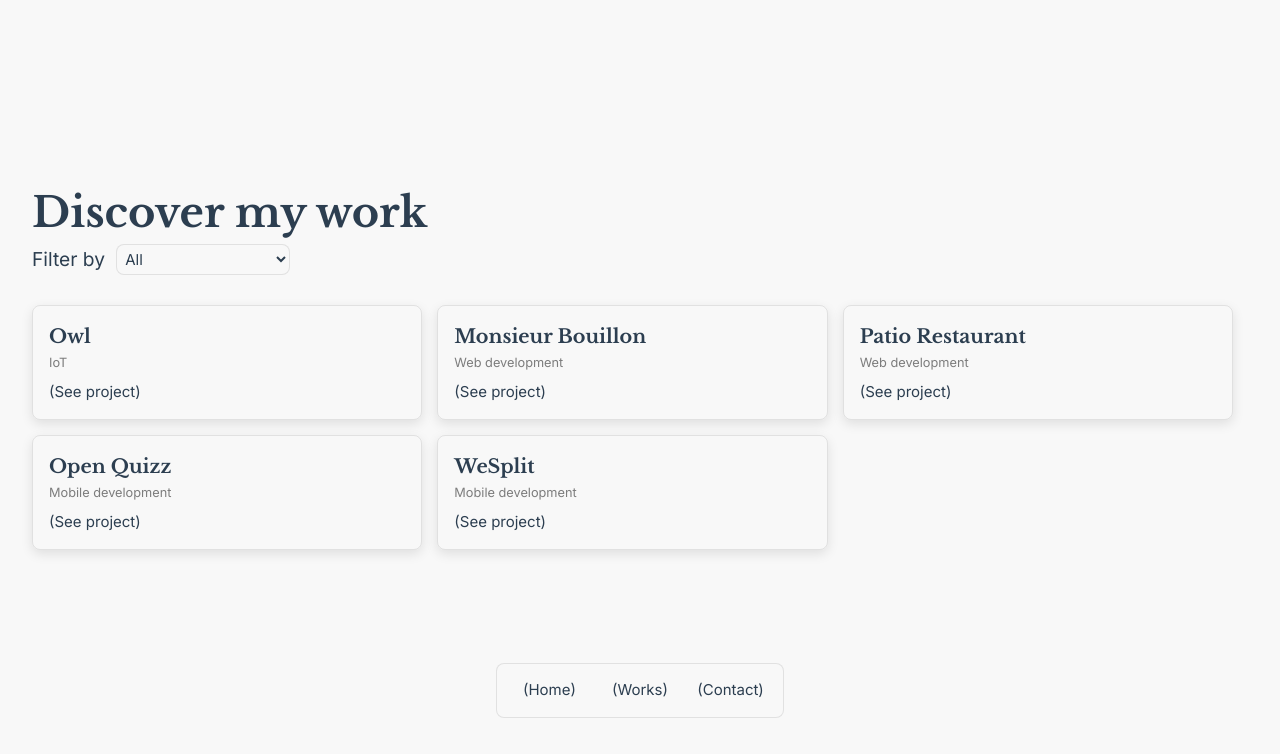
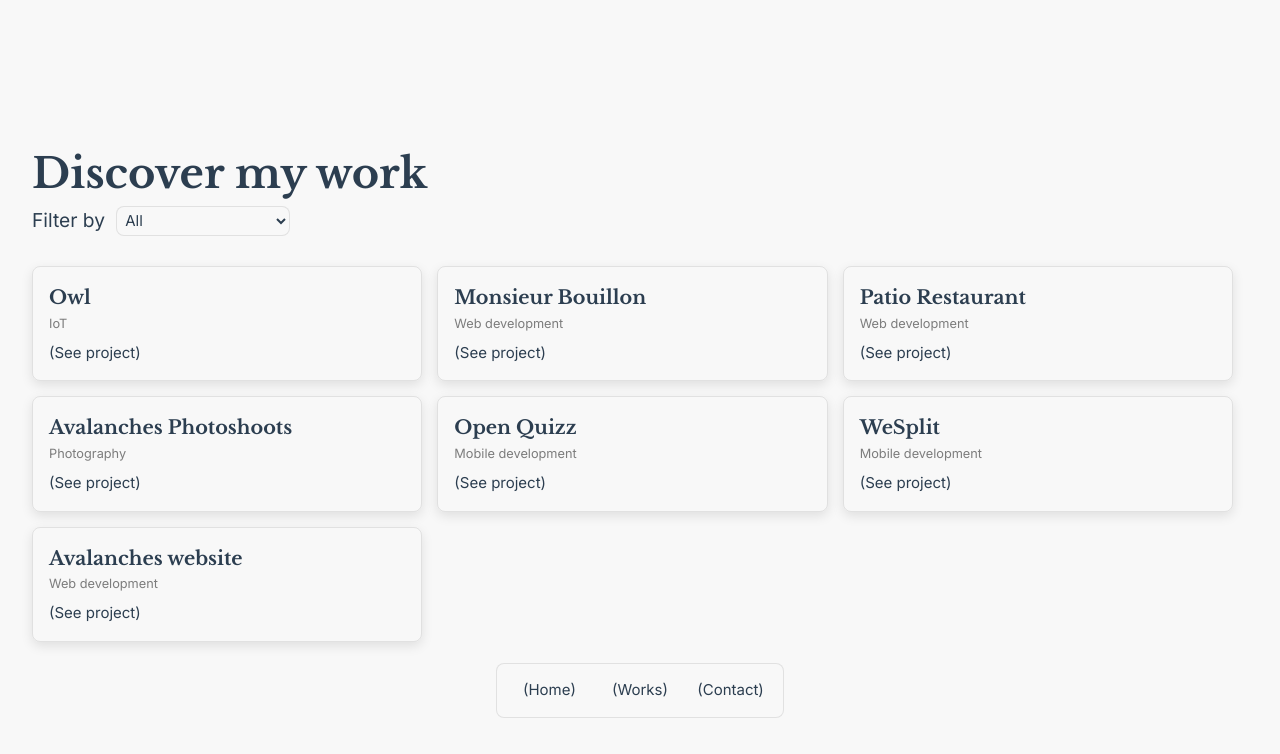
Before and after one commit to MathieuDubart/portfolio-vue, a Vue app: page /works in a window 1280 px wide. Shown: the top 754 px of the page. Built offline with nearby package versions, Linux system fonts and the light colour scheme.

Commit message:
adding/projects -> adding new projects

```diff
--- a/src/components/Introduction.vue
+++ b/src/components/Introduction.vue
@@ -22,7 +22,7 @@
       </svg>
 
 
-    <h1 class="title">Creative web developer</h1>
+    <h1 class="title">Creative web developer, Photographer & SwiftUI lover.</h1>
     <div class="container-get-in-touch">
       <RouterLink to="/works" class="discover-work links"><h3 class="subtitle">(Discover my work)</h3></RouterLink>
     </div>
--- a/src/projects.json
+++ b/src/projects.json
@@ -4,7 +4,7 @@
     "route":"/owl-radar",
     "title": "Owl",
     "client": "School project",
-    "cta_label": "Show GitHub repo",
+    "cta_label": "Show GitHub repo.",
     "href":"https://github.com/MathieuDubart/reversing_radar",
     "intro":"<span class='bold'> Owl </span> is a reversing radar. It's a <span class='bold'>school project revolving around disability</span>, specifically cerebro-injuries. <br/><br/> For this project, I worked with two designers: <a href='https://www.instagram.com/rever.dsgn/' target='_blank' class='bold links'>(Baptiste SINHSATTANAK)</a> and  <a href='https://www.linkedin.com/in/clarissegrely/' target='_blank' class='bold links'>(Clarisse GRÉLY)</a>. We had to build an object or a game <span class='bold'>to help people with disabilities</span> to socialize or to <span class='bold'>make their everyday life easier</span>. After a few interviews with people from an association, we noticed that for those in electric wheelchairs, it was often <span class='bold'>difficult to make half-turns or to go backward</span> without running into an obstacle, mainly because <span class='bold'>they couldn't turn their heads.</span>",
     "medias_type":"carousel",
@@ -18,7 +18,7 @@
     "route":"/monsieur-bouillon",
     "title": "Monsieur Bouillon",
     "client": "Groupe Chevrier",
-    "cta_label": "See it live",
+    "cta_label": "See it live.",
     "href":"https://monsieurbouillon.ch/fr/",
     "intro":" <span class='bold'> Monsieur Bouillon </span>  website was created for the <span class='bold'>Chevrier Group</span>, a group of restaurants <span class='bold'>owned by Swiss chef Philippe Chevrier</span>. The site includes weekly menus and the restaurant's various menus. There's also a page for reserving a table directly online. I worked on it  <span class='bold'>during my first internship at Sowh4t</span>.",
     "medias_type":"carousel",
@@ -32,9 +32,9 @@
     "route":"/patio-restaurant",
     "title": "Patio Restaurant",
     "client": "Groupe Chevrier",
-    "cta_label": "See it live",
+    "cta_label": "See it live.",
     "href":"https://lepatio-restaurant.ch/fr/",
-    "intro":"Like Monsieur Bouillon, the <span class='bold'>Patio Restaurant</span> website features one of <span class='bold'>chef Philippe Chevrier's establishments</span>. The site also features the restaurant's menu, as well as a page allowing you to book a private room. I worked on it <span class='bold'>during my first internship at Sowh4t</span>.",
+    "intro":"Like Monsieur Bouillon, the <span class='bold'>Patio Restaurant</span> website was made for one of <span class='bold'>chef Philippe Chevrier's establishments</span>. The site also features the restaurant's menu, as well as a page allowing you to book a private room. I worked on it <span class='bold'>during my first internship at Sowh4t</span>.",
     "medias_type":"carousel",
     "images":["/assets/projects/patio-restaurant/patio-restaurant-hero.png", "/assets/projects/patio-restaurant/patio-restaurant-cartes.png", "/assets/projects/patio-restaurant/patio-restaurant-events.png", "/assets/projects/patio-restaurant/patio-private.png", "/assets/projects/patio-restaurant/patio-footer.png"],
     "video":"",
@@ -43,10 +43,24 @@
   },
   {
     "id": 3,
+    "route":"/avalanches-photoshoots",
+    "title": "Avalanches Photoshoots",
+    "client": "Avalanches Annecy",
+    "cta_label": "See more on Instagram.",
+    "href":"https://instagram.com/mathieudbrt",
+    "intro":"The photoshoots for Les Avalanches follows the website refresh proposal. All pictures were taken during games and they also used some for their Instagram posts.",
+    "medias_type":"carousel",
+    "images":["/assets/projects/avalanches-photoshoot/avalanches-1.jpg", "/assets/projects/avalanches-photoshoot/avalanches-2.jpg", "/assets/projects/avalanches-photoshoot/avalanches-3.jpg", "/assets/projects/avalanches-photoshoot/avalanches-4.jpg", "/assets/projects/avalanches-photoshoot/avalanches-5.jpg", "/assets/projects/avalanches-photoshoot/avalanches-6.jpg", "/assets/projects/avalanches-photoshoot/avalanches-7.jpg"],
+    "video":"",
+    "tags":["Photography"],
+    "technos":["Nikon D750", "Objectif 200-500mm"]
+  },
+  {
+    "id": 4,
     "route":"/open-quizz",
     "title": "Open Quizz",
     "client": "Myself",
-    "cta_label": "Show GitHub repo",
+    "cta_label": "Show GitHub repo.",
     "href":"https://github.com/MathieuDubart/oc_app",
     "intro":"<span class='bold'>Open Quizz</span>, as it name says, is a <span class='bold'>quizz game</span>. It's my <span class='bold'>first application in Swift</span> and I made it by taking an <span class='bold'>OpenClassroom online course</span>. I've <span class='bold'>always been interested</span> in mobile development and I <span class='bold'>didn't want to wait</span> for third year of the bachelor to learn it so, between my second and my third year, I decided to take online courses in order <span class='bold'>to start learning mobile development.</span>",
     "medias_type":"video",
@@ -56,11 +70,11 @@
     "technos":["Swift"]
   },
   {
-    "id": 4,
+    "id": 5,
     "route":"/wesplit",
     "title": "WeSplit",
     "client": "Myself",
-    "cta_label": "Show GitHub repo",
+    "cta_label": "Show GitHub repo.",
     "href":"https://github.com/MathieuDubart/WeSplit",
     "intro":"<span class='bold'>WeSplit</span> is a mobile application that <span class='bold'>makes it easy</span> for multiple diners <span class='bold'>to split the bill.</span> This application was created to prepare me for the third year of my bachelor's degree. It was part of the course I took to learn SwiftUI: <i>100 Days of SwiftUI</i>.",
     "medias_type":"video",
@@ -68,5 +82,19 @@
     "video":"https://player.vimeo.com/video/851021770?badge=0&amp;autopause=0&amp;player_id=0&amp;app_id=58479",
     "tags":["Mobile development"],
     "technos":["Swift", "SwiftUI"]
+  },
+  {
+    "id": 6,
+    "route":"/avalanches-annecy",
+    "title": "Avalanches website",
+    "client": "avalanches Annecy",
+    "cta_label": "See it live.",
+    "href":"https://avalanches-annecy.fr/",
+    "intro":"<span class='bold'>Les Avalanches </span> is a football team located in Annecy. After my first internship, I was looking for a new one. With this in mind, I contacted the local football team to bring some freshness to their website. This also led to other projects, including photoshoots with this same team.",
+    "medias_type":"carousel",
+    "images":["/assets/projects/avalanches-annecy/avalanches-header.png", "/assets/projects/avalanches-annecy/avalanches-matchs.png"],
+    "video":"",
+    "tags":["Web development"],
+    "technos":["WORDPRESS", "SCSS", "PHP", "BOOTSTRAP"]
   }
 ]
```
